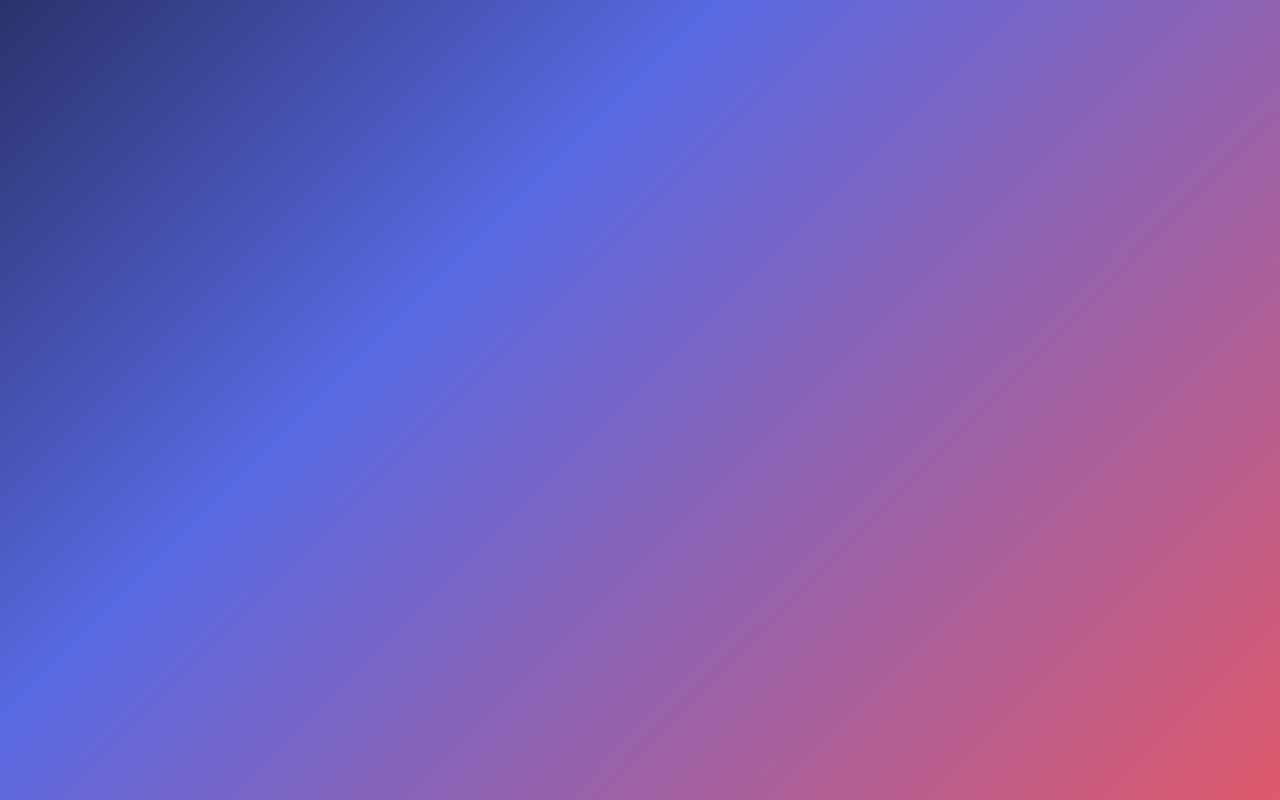
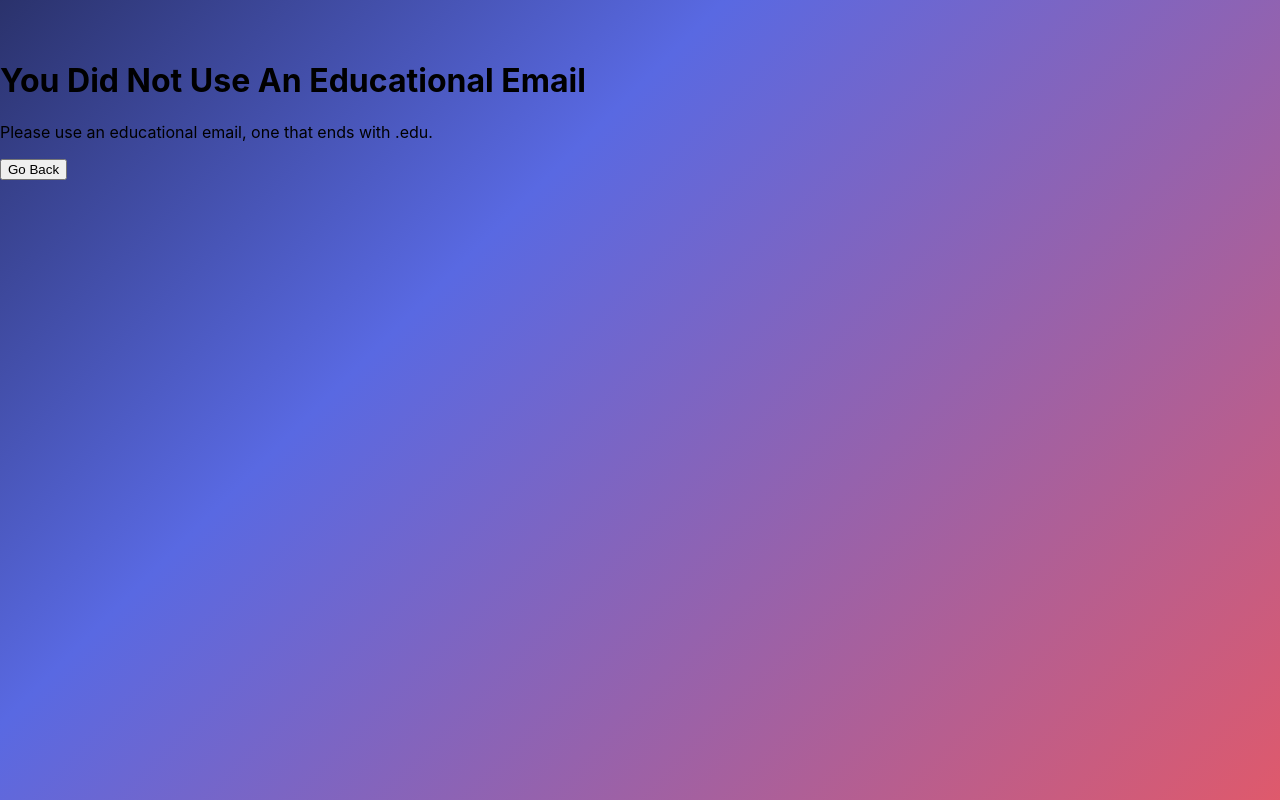
Before and after one commit to jacobsomer/CypherVII-Schedule-Advisor, a React (Create React App) app in the folder frontend/: page / in a window 1280 px wide. Both pictures are taken after typing "Sample" into the empty fields and a click on the input "Submit". Built offline with nearby package versions, Linux system fonts and the light colour scheme.

Commit message:
Display error message and ability to go back

```diff
--- a/frontend/package.json
+++ b/frontend/package.json
@@ -8,6 +8,7 @@
     "@testing-library/user-event": "^13.5.0",
     "react": "^17.0.2",
     "react-dom": "^17.0.2",
+    "react-router-dom": "^6.2.2",
     "react-scripts": "5.0.0",
     "web-vitals": "^2.1.4"
   },
--- a/frontend/src/App.js
+++ b/frontend/src/App.js
@@ -2,6 +2,7 @@ import { react, useState } from "react";
 import "./App.css";
 import Questions from "./components/Questions.js";
 import Login from "./components/Login.js";
+import LoginError from "./components/LoginError.js";
 
 export function Render() {
   const [validAddress, setValidAddress] = useState("");
@@ -9,9 +10,14 @@ export function Render() {
     case "valid":
       return <Questions />;
     case "invalid":
-      return <></>; //<InvalidEmail/>;
+      return <LoginError setValidAddress={setValidAddress} />; //<InvalidEmail/>;
     case "notYetServed":
       return <></>; //<NotYetServed />;
+
+    case "":
+      return (
+        <Login validAddress={validAddress} setValidAddress={setValidAddress} />
+      );
     default:
       console.log("hello1");
       return (
--- /dev/null
+++ b/frontend/src/components/LoginError.js
@@ -0,0 +1,14 @@
+import { Link } from "react-router-dom";
+
+function LoginError(props) {
+  return (
+    <div>
+      <h1>You Did Not Use An Educational Email</h1>
+      <p>Please use an educational email, one that ends with .edu.</p>
+
+      <button onClick={() => props.setValidAddress("")}>Go Back</button>
+    </div>
+  );
+}
+
+export default LoginError;
--- a/frontend/src/components/Questions.js
+++ b/frontend/src/components/Questions.js
@@ -1,8 +1,8 @@
-import { react, useState } from "react";
+import { useState } from "react";
 import OptimalSchedule from "../api/OptimalSchedule";
 
 function Questions(props) {
-    const [major, setMajor] = useState("Computer Science");
+  const [major, setMajor] = useState("");
 
   function handleSubmit() {
     // submit params used to generate possible schedule
```
Also changed, not shown: 1 other file (tests, documents, lock files or other folders). Lines whose indentation alone changed are shown as unchanged.
